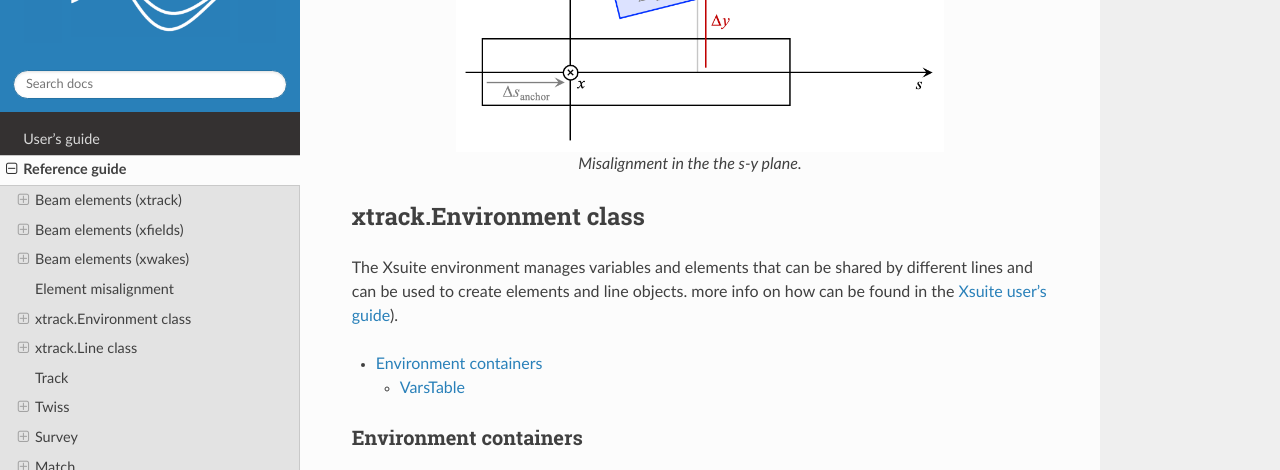
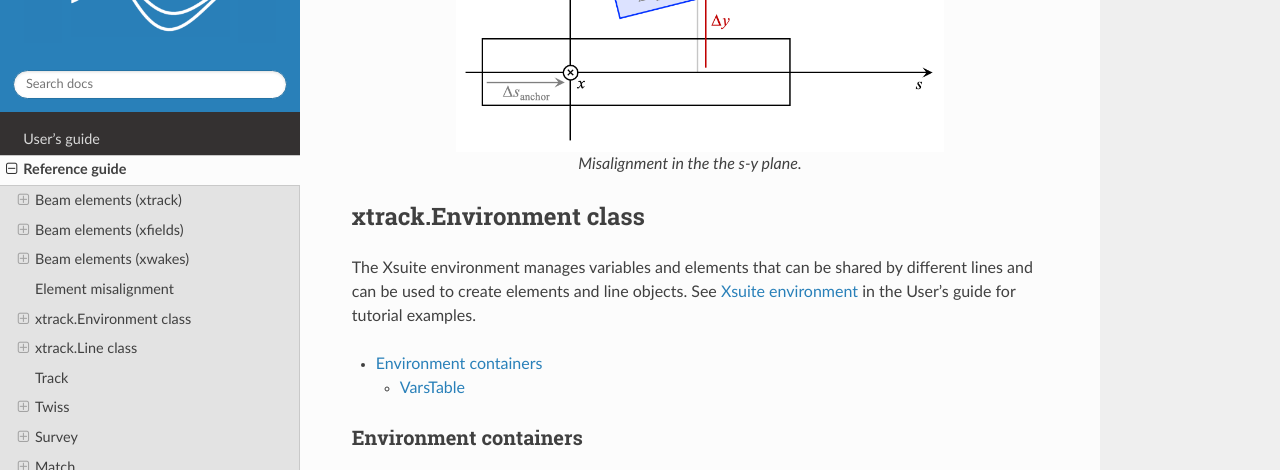
Before and after one commit to xsuite/xsuite, a Sphinx documentation site: the page built from docs/apireference.rst, in a window 1280 px wide and 900 px high, scrolled down 17099 px, cut to the strip 0-470 px from the top of the window. Built offline with Sphinx 7.4.7 and the Read the Docs theme 3.1.0, drawn with Linux system fonts in a browser that asks for light colours; pages that are not in the unit, such as notebooks, are missing from menus; the version number could not be read and is left out; some of the changed text lies outside the part shown.

Commit message:
Cross references

```diff
--- a/docs/apireference.rst
+++ b/docs/apireference.rst
@@ -536,12 +536,15 @@
     Misalignment in the the s-y plane.
 
 
+.. _environment-api-reference:
+
 xtrack.Environment class
 ========================
 
 The Xsuite environment manages variables and elements that can be shared by
-different lines and can be used to create elements and line objects. more info on
-how can be found in the :doc:`Xsuite user's guide <usersguide>`).
+different lines and can be used to create elements and line objects. See
+:ref:`Xsuite environment <environment-user-guide>` in the User's guide for
+tutorial examples.
 
 .. contents::
     :depth: 2
@@ -594,18 +599,22 @@
     :inherited-members:
     :member-order: alphabetical
 
+.. _line-api-reference:
+
 xtrack.Line class
 =================
 
 The Xsuite Line class is the main class to build beam lines. Its interface is
-described in the following (more info on how to build and use beam lines for
-different purposes can be found in the :doc:`Xsuite user's guide <usersguide>`).
+described in the following. See :ref:`Lines <line-user-guide>` in the User's
+guide for tutorial examples on building and inspecting lines.
 
 .. contents::
     :depth: 2
     :local:
 
 .. include:: line_api.rst
+
+.. _linetable-api-reference:
 
 LineTable class
 ---------------
@@ -655,11 +667,16 @@
     :member-order: alphabetical
 
 .. _survey_method_label:
+.. _survey-api-reference:
 
 Survey
 ======
 
+See also: :doc:`Working with tables <tables>` in the User's guide.
+
 .. automethod:: xtrack.Line.survey
+
+.. _surveytable-api-reference:
 
 SurveyTable class
 -----------------
@@ -792,6 +811,9 @@
 and provides selection, display, and serialization helpers. Row and column
 selection is available through the inherited :attr:`~xdeps.Table.rows` and
 :attr:`~xdeps.Table.cols` accessors.
+
+See :ref:`Working with tables <tables-user-guide>` in the User's guide for
+tutorial examples.
 
 .. autoclass:: xtrack.Table
     :members:
--- a/docs/tables.rst
+++ b/docs/tables.rst
@@ -7,6 +9,10 @@
 :meth:`xtrack.Line.survey`, :meth:`xtrack.Line.vars.get_table`,
 :meth:`xtrack.Environment.vars.get_table`.
 
+See :ref:`Table class <table-api-reference>` in the Reference guide for the base
+table API, and :ref:`Survey <survey-api-reference>` for the API of
+``line.survey()``.
+
 Table objects offer several capabilities to access data, for example by selecting
 rows and columns in various ways. This is illustrated in the following example:
 
```
Also changed, not shown: other parts of docs/apireference.rst (+8 -1 lines), other parts of docs/tables.rst (+2 -0 lines), docs/environment.rst (+13 -0 lines), docs/twiss.rst (+6 -1 lines).
